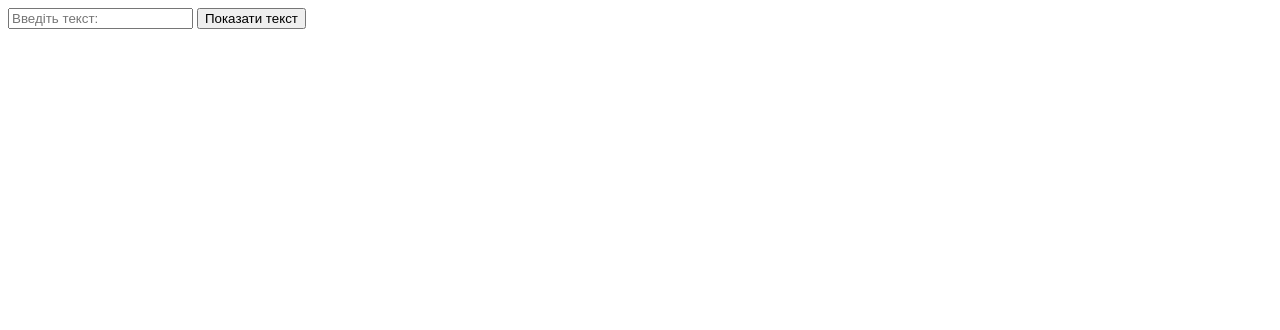
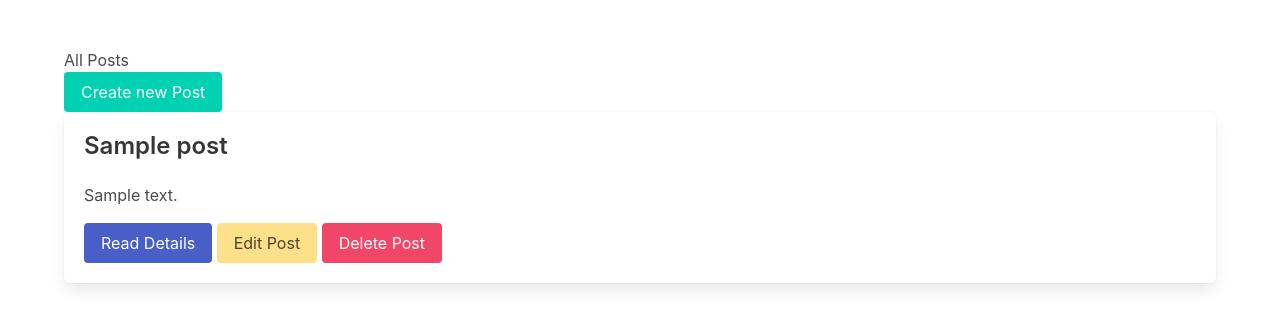
Before and after one commit to PaulStookalE/Lesson_blog1, a Python web app: template templates/index.html in a window 1280 px wide. Shown: the top 330 px of the page. Run offline with Jinja, Linux system fonts and the light colour scheme; the template is opened without the code that fills it: most values are stand-ins (such as "Sample title", 1, 10 or a date in 2020); some libraries are stand-ins or nearby versions.

Commit message:
added frontend part and macroses

```diff
--- a/routes.py
+++ b/routes.py
@@ -89,7 +89,7 @@ def update_post(id):
         else:
             return 'Онови поля, оскільки ти їх не змінив/ла.'
     else:
-        return render_template('create_post.html', post=post)
+        return render_template('update_post.html', post=post)
 
 
 
--- /dev/null
+++ b/templates/base.html
@@ -0,0 +1,24 @@
+<!DOCTYPE html>
+<html lang="en">
+<head>
+    <meta charset="UTF-8">
+    <meta name="viewport" content="width=device-width, initial-scale=1.0">
+
+    <link rel="stylesheet" href="https://cdnjs.cloudflare.com/ajax/libs/bulma/0.9.3/css/bulma.min.css">
+
+    <title>{% block title %} {{ title }} {% endblock %}</title>
+</head>
+<body>
+
+    <section class="section">
+        <div class="container">
+            {% block content %}
+            {% endblock %}
+        </div>
+    </section>
+
+    <script src="https://code.jquery.com/jquery-3.6.0.min.js"></script>
+    {% block scripts %} {% endblock %}
+    <script defer src="https://use.fontawesome.com/releases/v5.3.1/js/all.js"></script>
+</body>
+</html>
--- a/templates/index.html
+++ b/templates/index.html
@@ -1,32 +1,42 @@
-<!DOCTYPE html>
-<html lang="en">
-<head>
-    <meta charset="UTF-8">
-    <meta name="viewport" content="width=device-width, initial-scale=1.0">
-    <link rel="stylesheet" href="{{ url_for('static', filename='css/style.css') }}">
-    <title>Index</title>
-</head>
-<body>
+{% extends 'base.html' %}
+<!-- {% from 'macros.html' import render_input %} -->
 
 
-<!-- Створюємо поле інпуту. -->
-<input id="userinput" type="text" placeholder="Введіть текст: ">
-
-<!-- Створюємо кнопку. -->
-<button onclick="UserInputOutput()">Показати текст</button>
+{% block title %}
+    Main Page
+{% endblock %}
 
 
+{% block content %}
+    <h1>All Posts</h1>
 
-<!-- Створюємо JS функцію яка виводитиме у браузері повідомлення, надсилаючи йому те, що він ввів у поле вводу. -->
-<script>
-    function UserInputOutput() {
-        var element = document.getElementById("userinput")
-        var userinput = element.value
-        alert("Ви ввели " + userinput)
-    }
-</script>
+    <a href="/create_post" class="button is-primary">Create new Post</a>
+
+    <div class="content">
+        {% for post in all_posts %}
+            <div class="box">
+                <h2 class="title is-4">{{ post.title }}</h2>
+                <p>{{ post.content }}</p>
+                <a class="button is-link" href="/read_post_detail/{{ post.id }}">Read Details</a>
+                <a class="button is-warning" href="/update_post/{{ post.id }}">Edit Post</a>
+                <!-- <a class="button is-danger" href="/delete_post/{{ post.id }}">Delete Post</a> -->
+                <button class="button is-danger delete-post" data-id="{{ post.id }}">Delete Post</button>
+            </div>
+        {% endfor %}
+    </div>
+{% endblock %}
 
 
+{% block scripts %}
+    <script>
+        $(document).ready(function() {
+            $(".delete-post").click(function() {
+                var postID = $(this).data("id");
+                if (confirm("Are you sure that you want to delete this post?")) {
+                    window.location.href = '/delete_post/' + postID;
 
-</body>
-</html>
+                }
+            });
+        });
+    </script>
+{% endblock %}
--- /dev/null
+++ b/templates/macros.html
@@ -0,0 +1,12 @@
+{% macro render_input(name, type="text", value="", placeholder="") %}
+<div class="field">
+    <label class="label">{{ name }}</label>
+    <div class="control">
+        <input class="input"
+            type="{{ type }}"
+            name="{{ name }}"
+            value="{{ value }}"
+            placeholder="{{ placeholder }}">
+    </div>
+</div>
+{% endmacro %}
```
Also changed, not shown: templates/create_post.html (added, +25 -0 lines), templates/index1.html (added, +32 -0 lines), templates/post_detail.html (added, +33 -0 lines), templates/update_post.html (added, +28 -0 lines).
